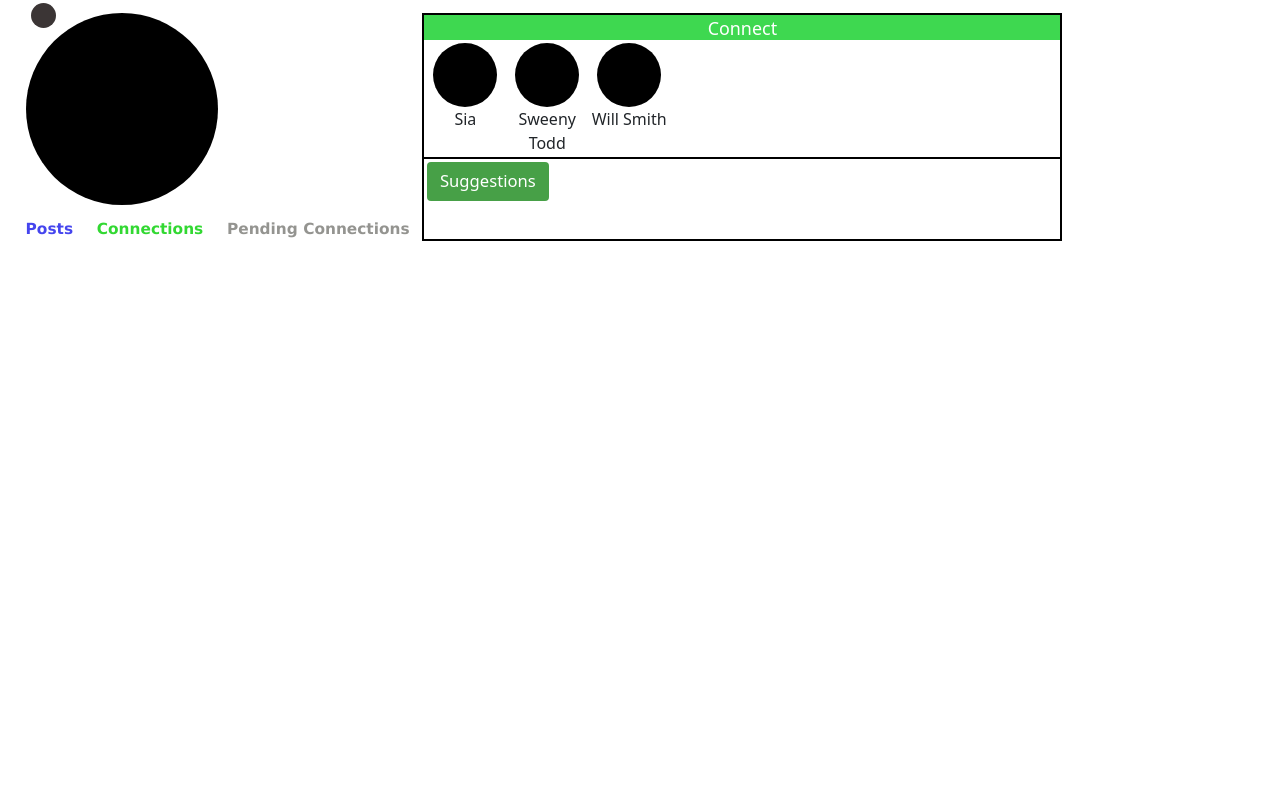
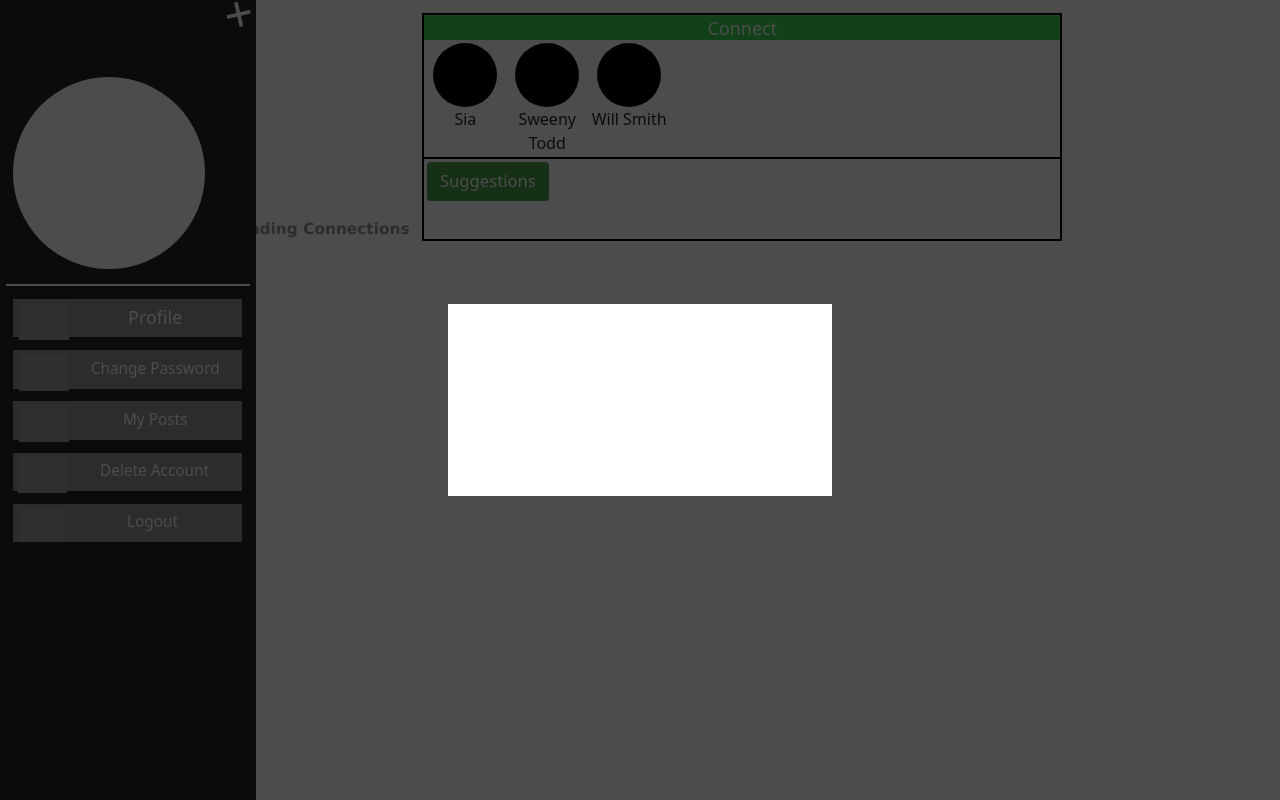
Before and after one commit to Sanat2002/Connect, a Django app: template connect1/templates/home.html in a window 1280 px wide. Run offline with Django 3.2, Linux system fonts and the light colour scheme; the template is opened without the code that fills it, so the values that code supplies are empty; grey boxes are pictures that could not be loaded.

Commit message:
adding delete account

```diff
--- a/connect1/templates/home.html
+++ b/connect1/templates/home.html
@@ -275,7 +275,7 @@
     </div>
 
     <div class="showani"  id="show"></div>
-    <div style="width: 20vw;height: 100vh;background-color: rgb(35, 41, 36);position: absolute;top: 0;left: -20vw; transition: all 1s;" id="sidebar">
+    <div style="width: 20vw;height: 100vh;background-color: rgb(35, 41, 36);position: absolute;top: 0;left: 0vw; transition: all 1s;" id="sidebar">
 
       <div id="hide" class="text-end" style="cursor: pointer; font-size: 4vw;color: white;transform: rotate(-13deg);">+</div>
 
@@ -309,11 +309,10 @@
       </div>
       </a>
 
-      <a href="/" style="text-decoration: none;color: white;"><div class="d-flex" style="background-color: rgb(145, 148, 150);height: 3vw;width: 17.9vw;margin: 1vw 1vw;">
+      <div class="d-flex" style="background-color: rgb(145, 148, 150);height: 3vw;width: 17.9vw;margin: 1vw 1vw;cursor: pointer;">
         <img src="https://img.icons8.com/ios-glyphs/50/000000/filled-trash.png" alt="" style="margin-top: .3vw;margin-left: .4vw;" height="37vw"/>
         <div class="text-center text-white" style="font-size: 1.2vw;margin-top: .5vw;width: 20vw;">Delete Account</div>
       </div>
-      </a>
 
       <a href="/logout" style="text-decoration: none;color: white;"><div class="d-flex" style="background-color: rgb(145, 148, 150);height: 3vw;width: 17.9vw;margin: 1vw 1vw;">
         <img src="https://img.icons8.com/external-sbts2018-mixed-sbts2018/58/000000/external-logout-social-media-basic-1-sbts2018-mixed-sbts2018.png" alt="" style="margin-top: .3vw;margin-left: .5vw;" height="33vw"/>
@@ -383,6 +382,13 @@
           {% endfor %}
 
         </div>
+
+      </div>
+    </div>
+
+
+    <div style="background-color: rgb(0, 0, 0,.7);position: absolute;top: 0;height: 100%;width: 100%;display: flex;justify-content: center;align-items: center;">
+      <div style="background-color: white;height: 15vw;width: 30vw;">
 
       </div>
     </div>
```
